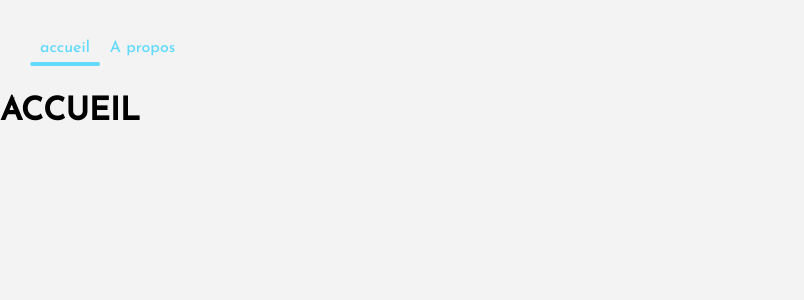
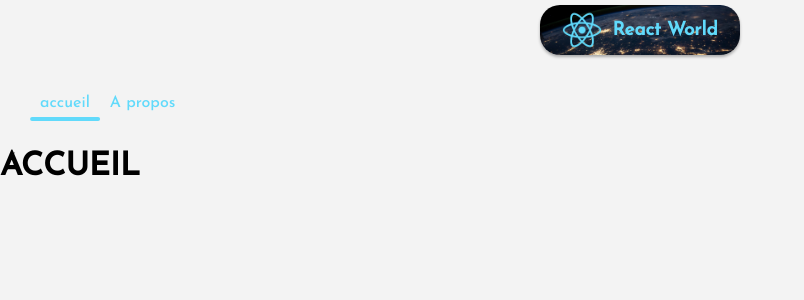
Before and after one commit to Manus76110/pays-par-continents, a React (Create React App) app: page / in a window 1280 px wide. Shown: the top 300 px of the page, without its empty margins (0-804 px from the left). Built offline with nearby package versions, Linux system fonts and the light colour scheme.

Commit message:
Create component Logo and import in About and Home

```diff
--- /dev/null
+++ b/src/components/Logo.js
@@ -0,0 +1,13 @@
+import React from 'react';
+
+const Logo = () => {
+    return (
+        <div className='logo'>
+            {/* les images importées depuis la balise img sont importées depuis "public" */}
+            <img src="./logo192.png" alt="logo react" />
+            <h3>React World</h3>
+        </div>
+    );
+};
+
+export default Logo;
--- a/src/pages/About.js
+++ b/src/pages/About.js
@@ -1,9 +1,11 @@
 import React from 'react';
+import Logo from '../components/Logo';
 import Navigation from '../components/Navigation';
 
 const About = () => {
     return (
         <div>
+            <Logo />
             <Navigation />
             <h1>A propos</h1>
             <br />
--- a/src/pages/Home.js
+++ b/src/pages/Home.js
@@ -1,9 +1,11 @@
 import React from 'react';
+import Logo from '../components/Logo';
 import Navigation from '../components/Navigation';
 
 const Home = () => {
     return (
         <div>
+            <Logo />
             <Navigation />
             <h1>ACCUEIL</h1>
         </div>
```
